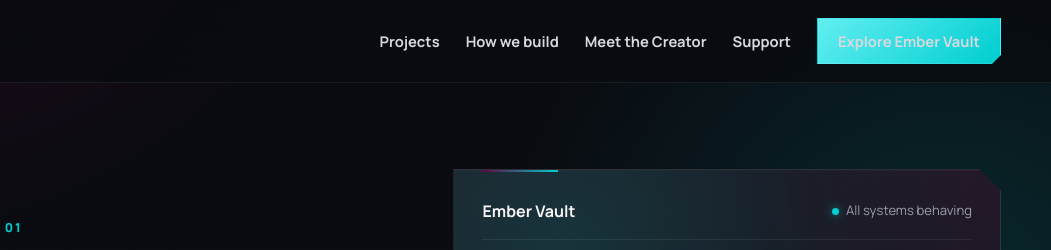
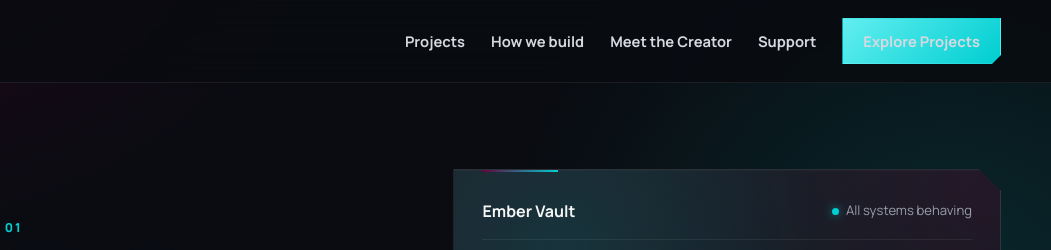
Before and after one commit to EmberForgeHQ/emberforge-site, a plain HTML site: page ember-vault.html in a window 1280 px wide. Shown: the top 250 px of the page, 229-1280 px from the left. Drawn offline with Linux system fonts and the light colour scheme.

Commit message:
Update footer links and navigation in ember-vault.html

```diff
--- a/ember-vault.html
+++ b/ember-vault.html
@@ -134,7 +134,7 @@
       <a href="/#why">How we build</a>
       <a href="/creator.html">Meet the Creator</a>
       <a href="/support.html">Support</a>
-      <a class="nav-cta" href="/ember-vault.html">Explore Ember Vault</a>
+      <a class="nav-cta" href="/#products">Explore Projects</a>
     </div>
   </div>
 </nav>
@@ -233,7 +233,7 @@
   <div class="shell footer-grid">
     <div class="footer-brand"><strong>EmberForge</strong><p>Community tools built by people who actually run communities.</p><p class="footer-small">Built carefully. Refined constantly. Occasionally argued with.</p></div>
     <div class="footer-column"><h3>Forge</h3><a href="/#products">Projects</a><a href="/#why">How we build</a><a href="/creator.html">Meet the Creator</a></div>
-    <div class="footer-column"><h3>Products</h3><a href="/ember-vault.html">Ember Vault</a><span>More tools eventually. Probably.</span></div>
+    <div class="footer-column"><h3>Products</h3><a href="/ember-vault.html">Ember Vault</a><a href="/ember-nexus.html">Ember Nexus</a></div>
     <div class="footer-column"><h3>Help</h3><a href="/support.html">Support</a><a href="/security.html">Security</a><a href="mailto:ever_forge@outlook.com">Contact</a></div>
   </div>
   <div class="shell footer-bottom"><span>© <span id="year">2026</span> EmberForge</span><span>Built in the Forge.</span></div>
```
